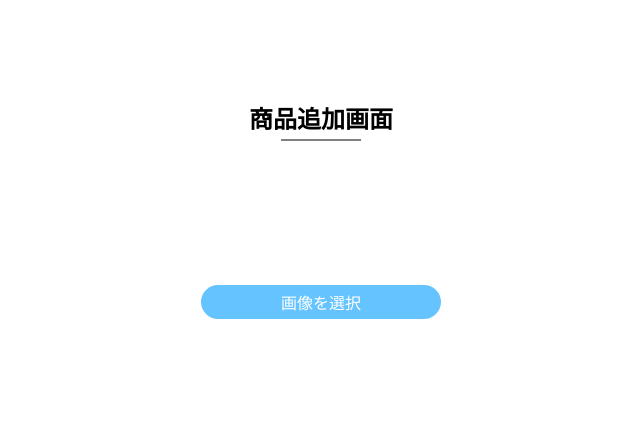
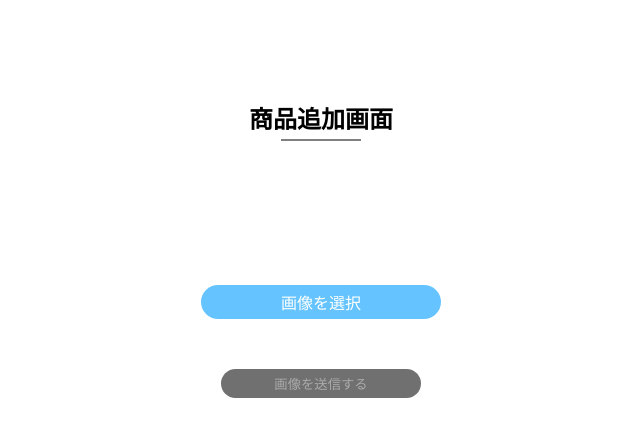
Before and after one commit to HIROYUKI20200507/vue-work-sample, a Vue app: page / in a window 1280 px wide. Shown: the top 436 px of the page, without its empty margins (319-959 px from the left). Built offline with nearby package versions, Linux system fonts and the light colour scheme.

Commit message:
submitボタン設定　axios導入

```diff
--- a/package.json
+++ b/package.json
@@ -8,6 +8,7 @@
     "lint": "vue-cli-service lint"
   },
   "dependencies": {
+    "axios": "^0.26.1",
     "core-js": "^3.8.3",
     "firebase-tools": "^10.4.2",
     "node-sass": "^7.0.1",
--- a/src/components/pages/FrontPage.vue
+++ b/src/components/pages/FrontPage.vue
@@ -2,6 +2,7 @@
   <div class="header">
     <div class="head-title">商品追加画面</div>
   </div>
+  <form action="post">
     <Draggable
       :list="getReactiveImageData"
       item-key="id"
@@ -12,7 +13,7 @@
       <template #item="{ element }">
         <div class="img-main">
           <img class="image-view" :src="element.url" :alt="element.name" />
-        <input type="hidden" :name="element.name" :value="element.id" />
+          <input type="hidden" :name="element.name" :value="index" />
           <div class="item-title">
             <div class="title">{{ element.name }}</div>
             <a class="remove-link" @click="removeItem(element)">
@@ -25,17 +26,21 @@
         </div>
       </template>
     </Draggable>
+  </form>
   <div class="footer">
     <SelectFileButton @dispatchImage="getImageData" />
-    <SubmitButton />
+    <SubmitButton
+      :disable="buttonDisable"
+      :getReactiveImageData="getReactiveImageData"
+    />
   </div>
 </template>
 
 <script>
 import SelectFileButton from "../parts/SelectFileButton.vue";
 import SubmitButton from "../parts/SubmitButton.vue";
-import { reactive, ref } from "vue";
 import Draggable from "vuedraggable";
+import { reactive, ref, watch } from "vue";
 
 export default {
   components: {
@@ -45,6 +50,7 @@ export default {
   },
   setup() {
     const dragging = ref(false);
+    const buttonDisable = ref(true);
     const getReactiveImageData = reactive([]);
 
     const getImageData = (e) => {
@@ -55,7 +61,6 @@ export default {
           id: Number(key) + 1,
           name: element.name,
           url: URL.createObjectURL(element),
-          // TODO:keyで年月日+時間
         });
       }
     };
@@ -70,7 +75,21 @@ export default {
       }
     };
 
-    return { getImageData, getReactiveImageData, dragging, removeItem };
+    watch(getReactiveImageData, () => {
+      if (getReactiveImageData.length > 0) {
+        buttonDisable.value = false;
+      } else {
+        buttonDisable.value = true;
+      }
+    });
+
+    return {
+      getImageData,
+      removeItem,
+      getReactiveImageData,
+      dragging,
+      buttonDisable,
+    };
   },
 };
 </script>
--- a/src/components/parts/SelectFileButton.vue
+++ b/src/components/parts/SelectFileButton.vue
@@ -1,14 +1,7 @@
 <template>
   <div class="file">
     画像を選択
-    <input
-      type="file"
-      name=""
-      id=""
-      multiple
-      accept="image/*"
-      @change="onImageUploaded"
-    />
+    <input type="file" multiple accept="image/*" @change="onImageUploaded" />
   </div>
 </template>
 
--- a/src/components/parts/SubmitButton.vue
+++ b/src/components/parts/SubmitButton.vue
@@ -1,9 +1,58 @@
 <template>
-  <div></div>
+  <button class="submit-button" :disabled="disable" @click="sendImageData">
+    画像を送信する
+  </button>
 </template>
 
 <script>
-export default {};
+import axios from "axios";
+
+export default {
+  components: {},
+  props: {
+    disable: Boolean,
+    getReactiveImageData: Array,
+  },
+  setup(props) {
+    const sendImageData = () => {
+      axios
+        .post("https://httpbin.org/post", props.getReactiveImageData)
+        .then((res) => {
+          console.log(res.data.json);
+        });
+    };
+    return { sendImageData };
+  },
+};
 </script>
 
-<style></style>
+<style lang="scss" scoped>
+.submit-button {
+  position: relative;
+  display: flex;
+  justify-content: center;
+  margin: 50px auto;
+  padding: 5px 20px;
+  width: 200px;
+  text-align: center;
+  transition: 0.5s;
+  box-shadow: 0px 0px 20px 0px;
+  color: #65c4ff;
+  background: #fff;
+  border: 1px solid #65c4ff;
+  border-radius: 50px;
+
+  &:hover {
+    color: #fff;
+    background: #65c4ff;
+    border: none;
+  }
+
+  &:disabled {
+    background: #707070;
+    color: #aaaaaa;
+    border: none;
+    box-shadow: none;
+  }
+}
+</style>
```
Also changed, not shown: 1 other file (tests, documents, lock files or other folders). Lines whose indentation alone changed are shown as unchanged.
